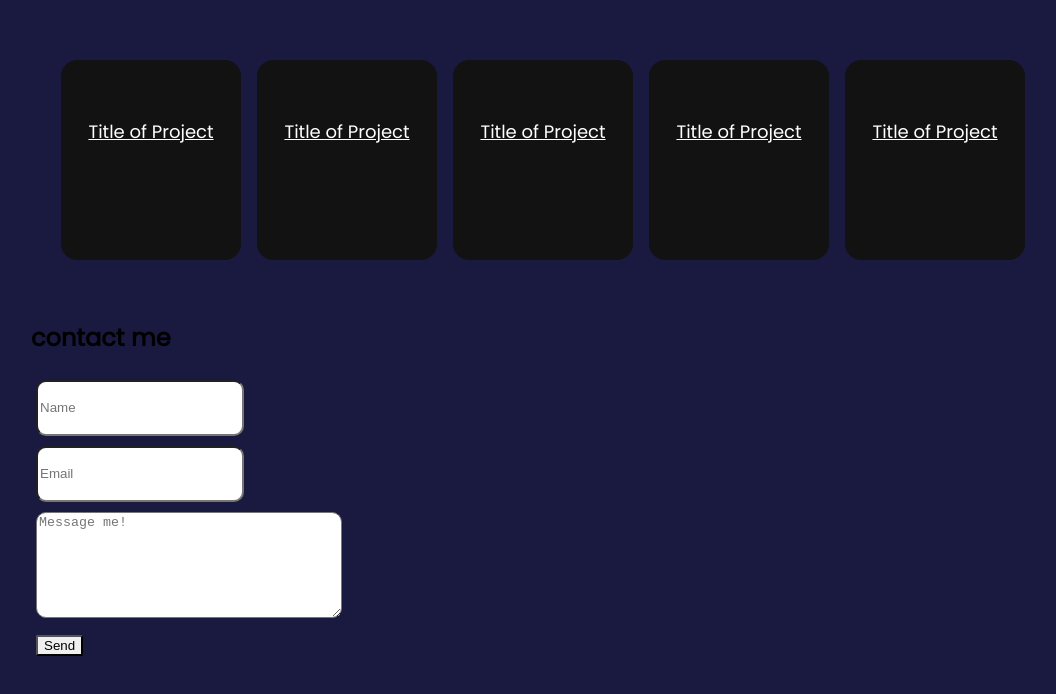
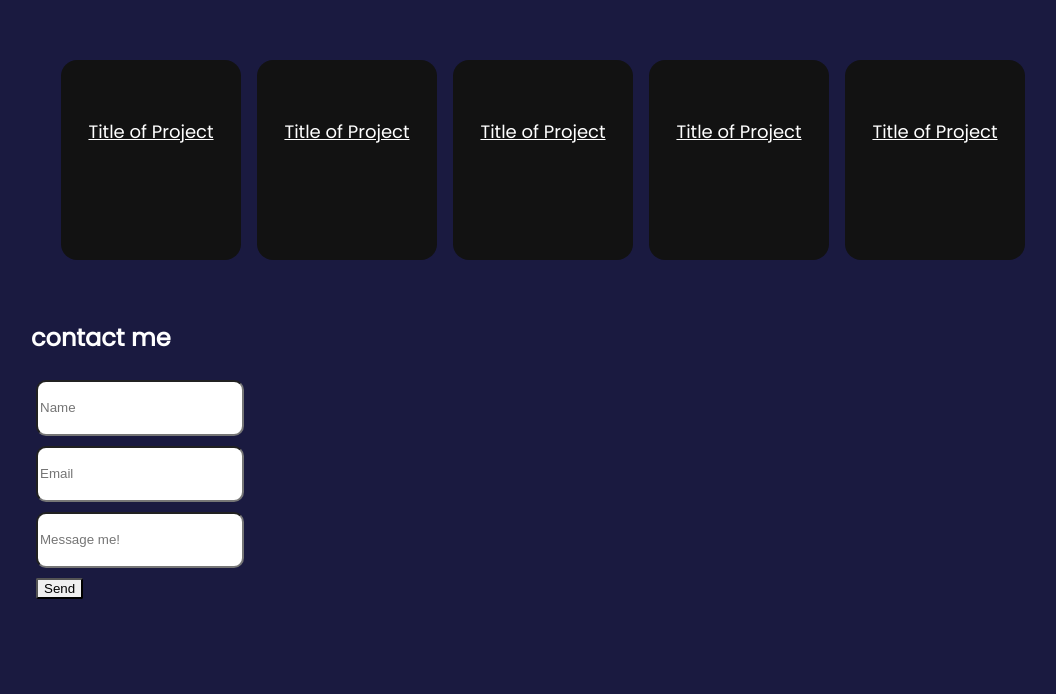
Before and after one commit to miguelaledesma/first_react_project, a React (Create React App) app: page / in a window 1280 px wide. Shown: the part 916-1610 px from the top of the page, without its empty margins (97-1153 px from the left). Built offline with nearby package versions, Linux system fonts and the light colour scheme.

Commit message:
wired contact me form, i can now recieve inquiries to my email

```diff
--- a/src/components/Contact.js
+++ b/src/components/Contact.js
@@ -1,20 +1,34 @@
 import React, { useState } from "react";
 
-// const FORM_ENDPOINT =
+const FORM_ENDPOINT = "https://public.herotofu.com/v1/49f84c80-a670-11ec-975b-f9cc2b0e6900"
 
 const Contact = () => {
     const [submitted, setSubmitted] = useState(false)
 
     const onSubmit = (evt) => {
         evt.preventDefault()
+        setTimeout(() => {
+            setSubmitted(true);
+        }, 100);
 
+    };
+
+    if(submitted){
+        return (
+            <>
+            <h4>Thank you!</h4>
+            <div>I will contact you soon.</div>
+            </>
+        )
+    } else if (submitted){
+        return setSubmitted(true)
     }
 
     return(
         <section id= 'contact'>
 
             <h2>contact me</h2>
-           <form onSubmit = {onSubmit} method = "POST" target = "_blank">
+           <form onSubmit = {onSubmit} method = "POST" target = "_blank" action = {FORM_ENDPOINT}>
                <div className = 'name'>
                <input
                type = "text"
@@ -32,7 +46,7 @@ const Contact = () => {
                </div>
 
                <div >
-               <textarea
+               <input
                className = 'message'
                type = "text"
                placeholder = "Message me!"
--- a/src/index.css
+++ b/src/index.css
@@ -31,6 +31,9 @@ color:white;
 
 h1{
     color: white;
+}
+h2{
+  color: white;
 }
 
 #navbar ul {
```
